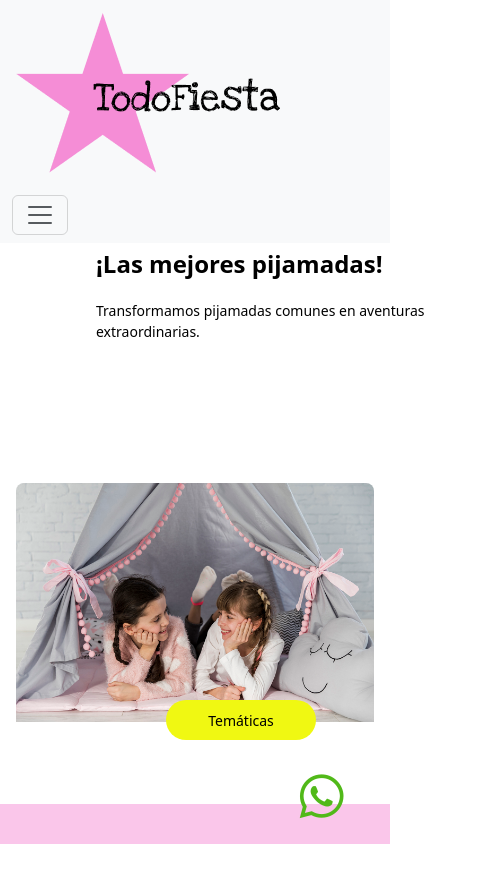
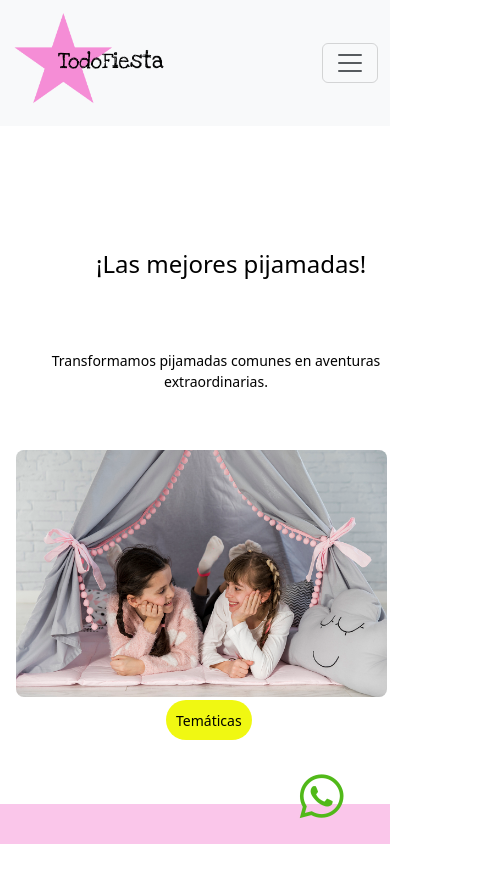
Before and after one commit to Analiapepper/TodoFiesta, a plain HTML site: page index.html in a window 390 px wide. Shown: the whole page, 496 px wide, since content can reach past the window. Drawn offline with nearby package versions, Linux system fonts and the light colour scheme.

Commit message:
se modifico estilos del index

```diff
--- a/style.css
+++ b/style.css
@@ -1,4 +1,3 @@
-
 /* estilos generales */
 
 p {
@@ -14,7 +13,7 @@ h2 {
   margin-top: 100px;
 }
 
-h3{
+h3 {
   font-size: 14px;
 }
 
@@ -25,10 +24,12 @@ h4 {
   margin-bottom: 50px;
 
 }
+
 /* Contenedor del header */
 
 header {
-  background-color: rgba(240, 248, 18, 0.7); /* Fondo amarillo */
+  background-color: rgba(240, 248, 18, 0.7);
+  /* Fondo amarillo */
   width: 100%;
   display: flex;
   flex-direction: column;
@@ -100,14 +101,15 @@ nav ul.nav-links li a:hover {
 
 #carouselExampleIndicators {
   position: relative;
-  z-index: 1; /
+  z-index: 1;
 }
 
 
 body {
   overflow-x: hidden;
 }
-footer{
+
+footer {
   width: 100%
 }
 
@@ -140,7 +142,7 @@ footer{
   font-size: 30px;
   line-height: 1.5;
   margin-left: 80px;
-  width:400px;
+  width: 400px;
   font-size: 1rem;
   margin-bottom: 15px;
 }
@@ -272,11 +274,15 @@ footer{
 
 /* Aseguro que el body ocupe toda la altura disponible */
 
-html, body {
+html,
+body {
   margin: 0;
   padding: 0;
   width: 100%;
   height: 100%;
+  display: grid;
+  grid-template-rows: 1fr auto;
+
 }
 
 /* El contenido principal (sin footer) debe ocupar el espacio restante */
@@ -286,7 +292,13 @@ main {
   padding: 0;
   width: 100%;
   height: 100%;
+  display: flex;
+  flex-direction: column;
+  justify-content: flex-start;
+  align-items: center;
+  box-sizing: border-box;
 }
+
 
 /* Estilos para el footer */
 
@@ -308,7 +320,7 @@ footer {
 
 /* Aseguro que cada sección dentro del footer tenga el mismo estilo */
 
-footer > div {
+footer>div {
   width: 30%;
 }
 
@@ -345,7 +357,8 @@ footer h3 {
   padding: 8px;
   margin: 10px 5px;
   width: 300px;
-  height: 25px;;
+  height: 25px;
+  ;
   max-width: 200px;
 
 }
@@ -373,28 +386,8 @@ footer h3 {
 }
 
 .tel a:hover {
-  color:  rgba(38, 105, 2, 0.842); /
+  color: rgba(38, 105, 2, 0.842);/
 }
-html, body {
-  height: 100%;
-  margin: 0;
-  display: grid;
-  grid-template-rows: 1fr auto;
-}
-
-main {
-
-    margin: 0;
-    padding: 0;
-    width: 100%;
-    height: 100%;
-    display: flex;
-    flex-direction: column;
-    justify-content: flex-start;
-    align-items: center;
-    box-sizing: border-box;
-  }
-
 
 .form-container {
   width: 688px;
@@ -425,7 +418,6 @@ main {
   border-radius: 4px;
   margin-bottom: 15px;
   resize: none
-
 }
 
 .submit-container {
@@ -464,7 +456,7 @@ main {
 
   /* Ajustes del formulario en móvil */
   .form-container {
-    width: 90%;
+    width: 100%;
     max-width: 100%;
     padding: 15px;
     margin: 20px 0;
@@ -486,24 +478,22 @@ main {
 
   /* Ajustes del menú y logo */
   .desktop-nav {
-    display: none;  /* Esconde el menú de escritorio */
+    display: none;
+    /* Esconde el menú de escritorio */
   }
 
   .mobile-nav {
-    display: block;  /* Muestra el menú hamburguesa */
+    display: block;
+    /* Muestra el menú hamburguesa */
   }
 
   .logo-container {
     width: 100%;
-    justify-content: center;
+    justify-content: left;
   }
 
   /* Ajuste de la barra de navegación en móvil */
-  nav ul.nav-links {
-    flex-direction: column;
-    align-items: center;
-    margin-top: 20px;
-  }
+
 
   nav ul.nav-links li {
     margin-left: 0;
@@ -515,20 +505,9 @@ main {
     font-size: 18px;
   }
 
-  /* Ajuste de los márgenes en el header */
-  header {
-    padding: 10px 20px;  /* Reduce el padding en móvil */
-  }
 
-  /* Ajuste de la imagen */
-  .mi-imagen {
-    width: 100%;
-  }
 
-  /* Ajuste del espaciado en el main */
-  main {
-    margin-top: 100px;
-  }
+
 
   /* Ocultar todos los elementos del footer excepto el icono de WhatsApp */
   .enlaces-utiles,
@@ -536,12 +515,16 @@ main {
   .suscribite {
     display: none;
   }
+
   /* Estilo general para el footer fijo */
   .tel {
     position: fixed;
-  bottom: 10px; /* Separación desde el borde inferior */
-  right: 10px; /* Separación desde el borde derecho */
-  z-index: 100; /* Asegura que esté encima de otros elementos */
+    bottom: 10px;
+    /* Separación desde el borde inferior */
+    right: 10px;
+    /* Separación desde el borde derecho */
+    z-index: 100;
+    /* Asegura que esté encima de otros elementos */
   }
 
   .tel a {
@@ -552,14 +535,17 @@ main {
   /* Ajuste para evitar superposición con el footer */
   @media (max-width: 768px) {
     main {
-    margin-top: 80px;
-    padding-bottom: 80px; /* Espacio adicional para el footer */
+      margin-top: 100px;
+      padding-bottom: 80px;
+      /* Espacio adicional para el footer */
     }
 
     .carousel-inner {
-    margin-bottom: 80px; /* Espacio adicional debajo del carrusel */
+      margin-bottom: 80px;
+      /* Espacio adicional debajo del carrusel */
     }
   }
+
   /* Ajuste específico para WhatsApp */
   .tel {
     position: fixed;
@@ -570,37 +556,23 @@ main {
 
   .tel a {
     font-size: 50px;
-    color: rgba(81, 185, 25, 1);;
+    color: rgba(81, 185, 25, 1);
+    ;
 
   }
 
 }
+
 /* Responsividad para móviles */
 @media screen and (max-width: 768px) {
-  .Titulo-principal {
-    font-size: 1.8rem;
-    top: 200px;
-    color: #000;
 
+  header {
+    background-color: transparent;
+    /* Elimina el fondo amarillo */
+    padding: 0;
+    /* Elimina el padding */
   }
 
-  .texto-home {
-    font-size: 1rem;
-    top: 200px;
-    color: #000;
-  }
-
-  .mi-boton {
-    font-size: 20px;
-    top: 450px;
-    height: 40px;
-    width: 150px;
-  }
-
-  .image-container img {
-    height: 150px;
-    top: 500px;
-  }
 
   .card {
     width: 100%;
@@ -618,58 +590,88 @@ main {
 /* Estilos solo para móviles */
 @media (max-width: 768px) {
   main {
-    display: grid; /* Cambiar a Grid solo en móviles */
-    grid-template-columns: 1fr; /* Una sola columna */
-    justify-items: center;
+    display: block;
+    /* Esto hace que el flujo de los elementos sea vertical */
     padding: 16px;
+    text-align: center;
+    /* Centra el contenido */
+  }
+
+  .Titulo-principal {
+    font-size: 24px;
+    color: #000;
+    position: absolute;
+    top: 250px
+  }
+
+  .texto-home {
+    font-size: 14px;
+    line-height: 1.5;
+    color: #000;
+    margin-bottom: 20px;
+    /* Espacio debajo del párrafo */
+
+    margin-left: auto;
+    margin-right: auto;
+    /* Centra el texto */
+
+    position: absolute;
+    top: 300px
+  }
+
+  .mi-imagen {
+    display: block;
+    width: 95%;
+    max-width: 95%;
+    height: auto;
+    border-radius: 8px;
+    position: absolute;
+    top: 450px;
+    align-items: center;
+
+  }
+
+
+
+  .mi-boton {
+    display: block;
+    font-size: 14px;
+    border: rgba(240, 248, 18, 1);
+    background-color: rgba(240, 248, 18, 1);
+    color: black;
+    border-radius: 20px;
+    width: auto;
+    height: 40px;
+    position: absolute;
+    top: 700px;
+
+
+
 
 
   }
 
-  section {
-    display: grid;
-    grid-template-areas:
-      "titulo"
-      "texto"
-      "imagen"
-      "boton";
-    gap: 16px;
+  .navbar-brand {
+    margin: 0;
   }
 
-  .Titulo-principal {
-    grid-area: titulo;
-    font-size: 24px;
-    font-weight: bold;
-    margin-top: 50px
+  .logo {
+    max-height: 100px;
+    /* Ajusta el tamaño del logo */
+    width: auto;
+    background-color: transparent;
+    padding: 0%;
+  }
+
+  .container-fluid {
+    width: 100%;
+    /* Asegura que el contenedor ocupe todo el ancho disponible */
+    max-width: 430px;
+    /* Define un ancho máximo uniforme */
+    margin: 0 auto;
+    /* Centra el contenedor */
+  }
+
+
 
 }
-
-  .texto-home {
-    grid-area: texto;
-    font-size: 14px;
-    line-height: 1.5;
-    margin-top: 100px;
-    text-align: left;
-  }
-
-  .mi-imagen {
-    grid-area: imagen;
-    max-width: 100%;
-    height: auto;
-    border-radius: 8px;
-    margin-top: 170px;
-    padding-bottom: 70px;
-  }
-
-  .mi-boton {
-    grid-area: boton;
-    font-size: 14px;
-    border: none;
-    background-color:rgba(240, 248, 18, 1);
-    color: black;
-    border-radius: 20px;
-    cursor: pointer;
-    margin-top: 250px;
-
-  }
-}
```
Lines whose indentation alone changed are shown as unchanged.
